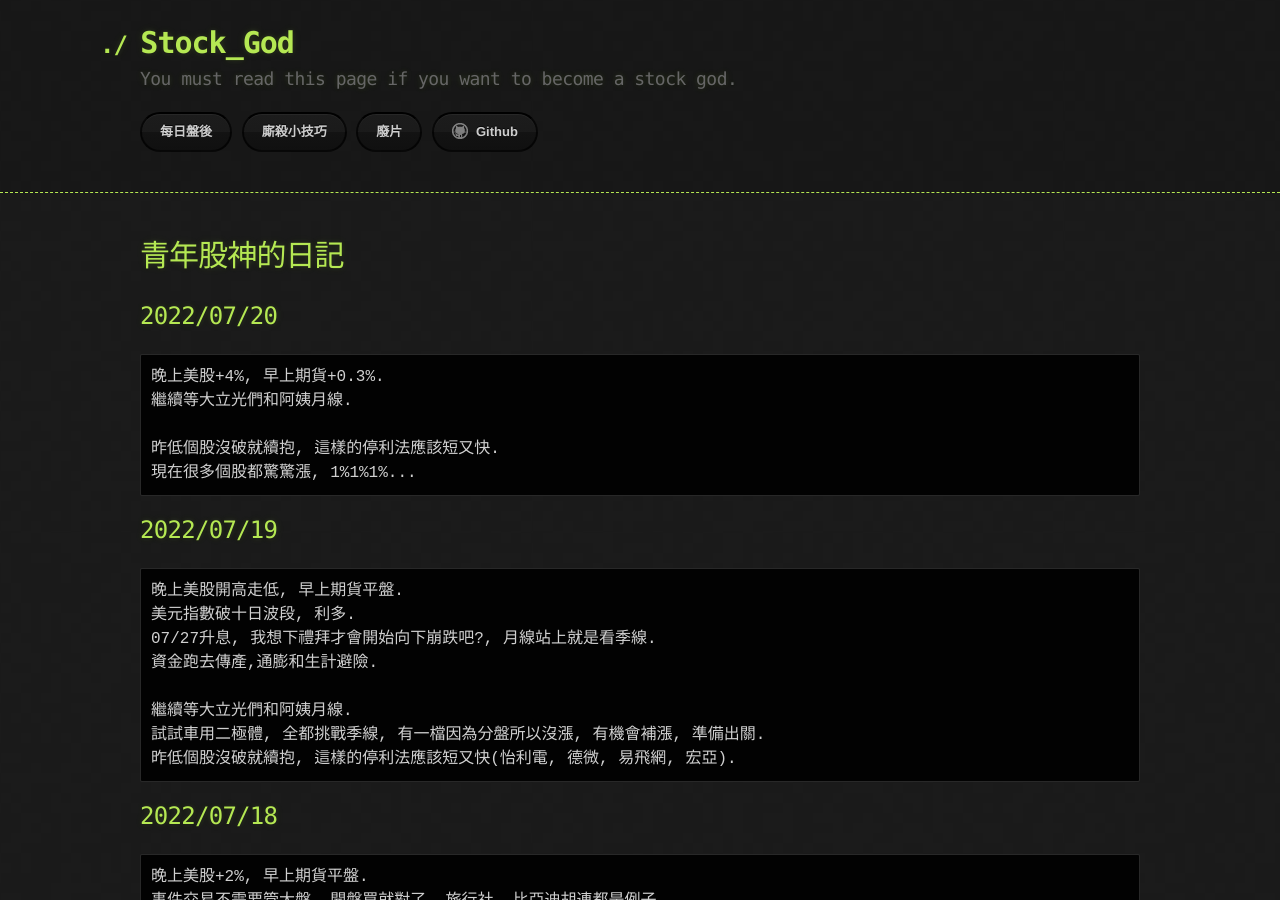
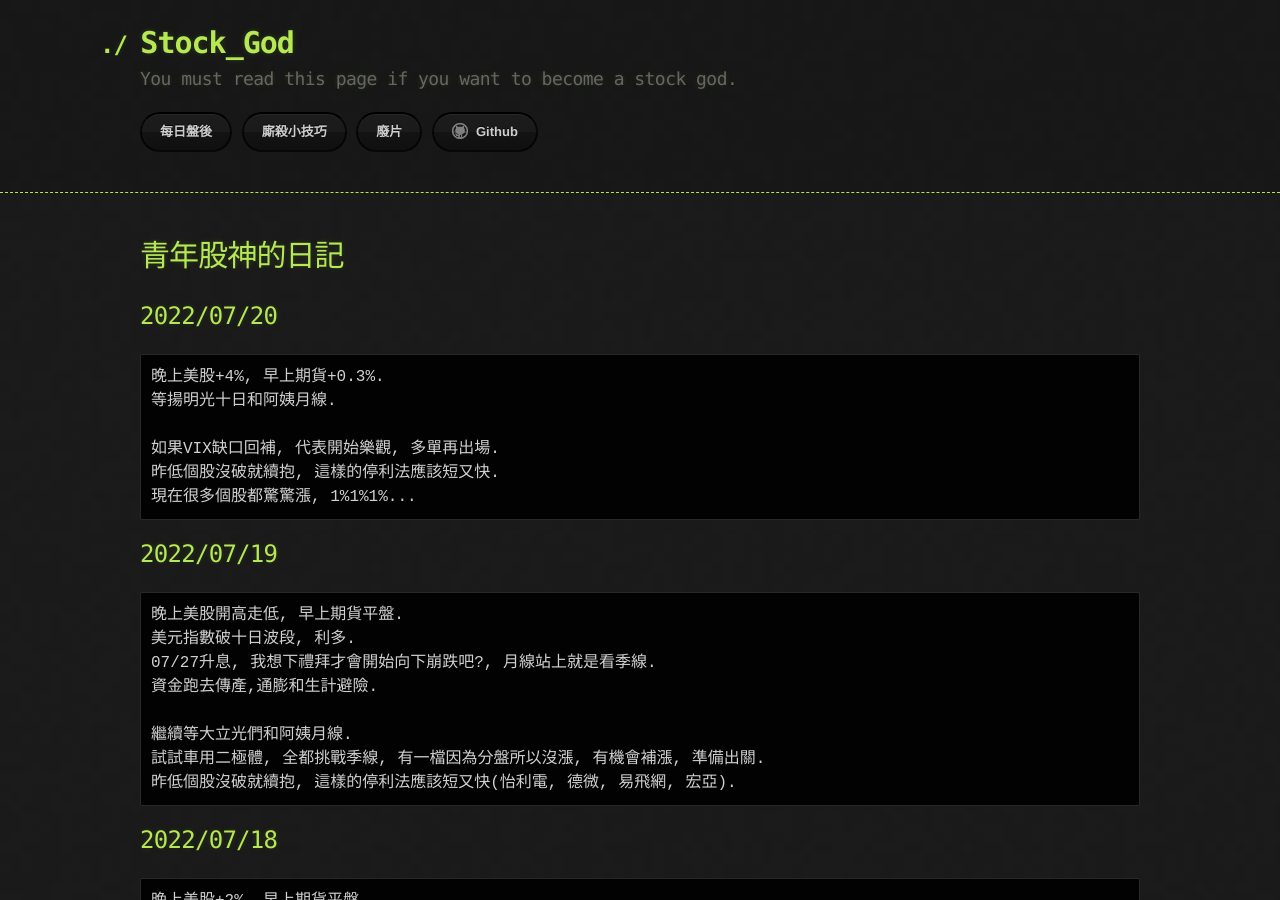
Before and after one commit to lepg5487/Stock_God, a Jekyll site: the page built from index.md, in a window 1280 px wide and 900 px high. Built offline with Jekyll 4.4.1, drawn with Linux system fonts in a browser that asks for light colours; our own code applies the rules of GitHub Pages for plain Markdown files.

Commit message:
Update index.md

````diff
--- a/index.md
+++ b/index.md
@@ -6,8 +6,9 @@ layout: testlayouts
 ## 2022/07/20
 ```
 晚上美股+4%, 早上期貨+0.3%.
-繼續等大立光們和阿姨月線.
-
+等揚明光十日和阿姨月線.
+
+如果VIX缺口回補, 代表開始樂觀, 多單再出場.
 昨低個股沒破就續抱, 這樣的停利法應該短又快.
 現在很多個股都驚驚漲, 1%1%1%...
 ```
````
